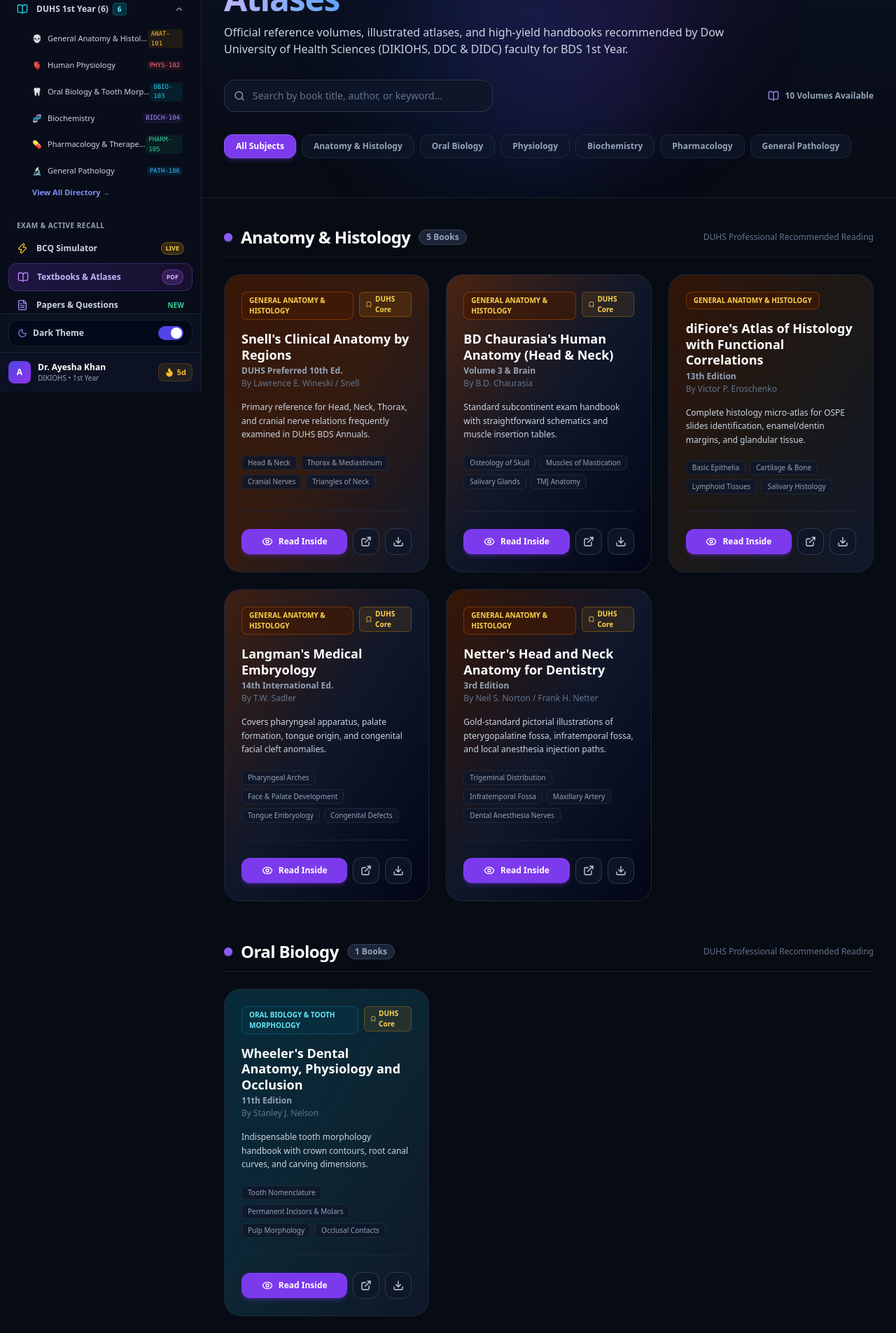
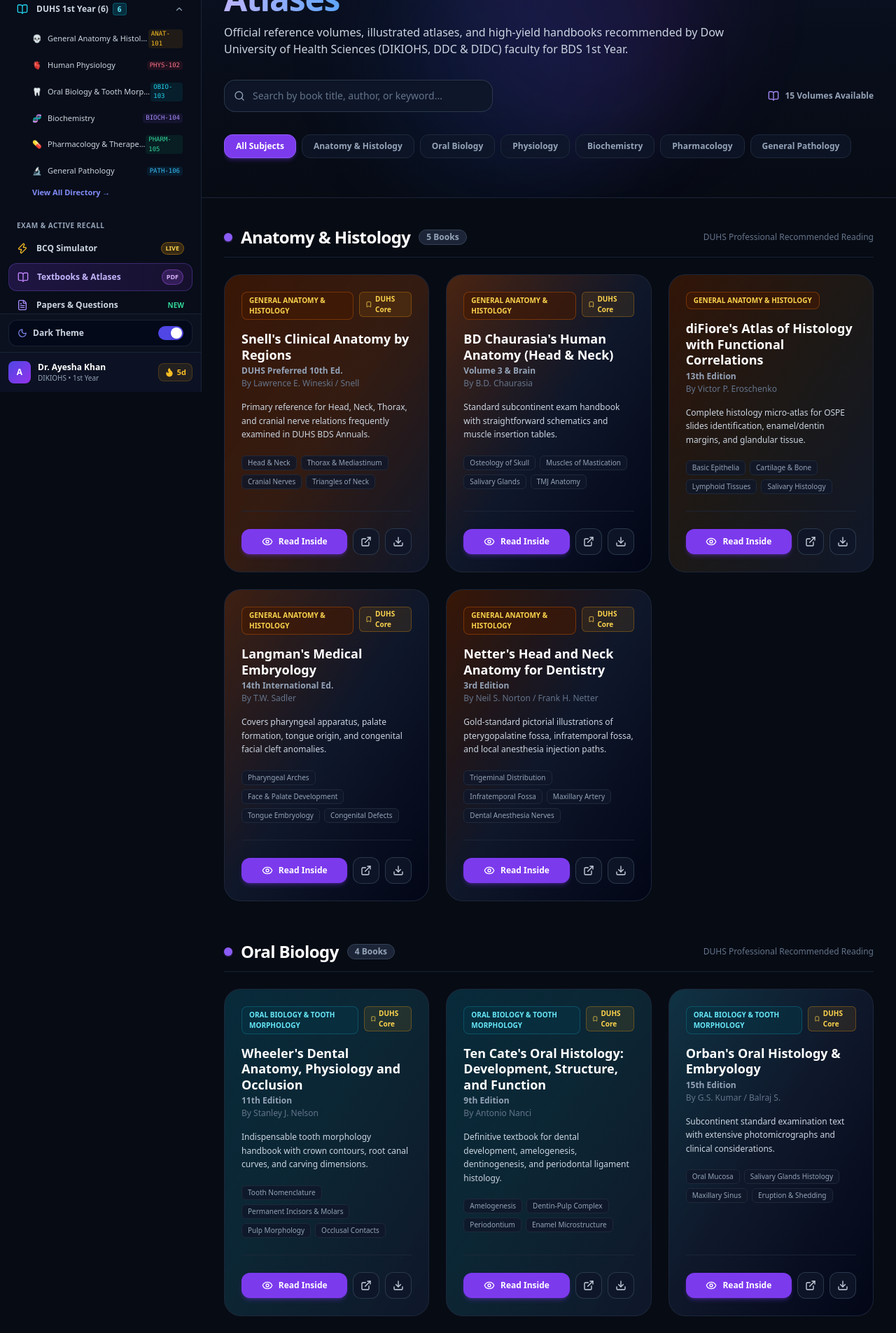
Before and after one commit to mkazkhan28/mulbureymind-, a Next.js app: page /books in a window 1280 px wide. Shown: the part 240-2145 px from the top of the page at 70% size. Built offline with nearby package versions, Linux system fonts and the light colour scheme.

Commit message:
Add Oral Biology and Biochemistry textbooks to digital library

```diff
--- a/src/app/books/page.tsx
+++ b/src/app/books/page.tsx
@@ -122,6 +122,54 @@
     isHighYield: true,
     premium: false,
   },
+  {
+    id: "oral-book-2",
+    title: "Ten Cate's Oral Histology: Development, Structure, and Function",
+    edition: "9th Edition",
+    authors: "Antonio Nanci",
+    driveId: "1yJv--nUkoKPPEDaJF78-wCXVyCcfUV8X",
+    subjectId: "oral-bio",
+    subjectName: "Oral Biology & Tooth Morphology",
+    subjectColor: "text-cyan-400",
+    badgeColor: "bg-cyan-950/60 border-cyan-700/50 text-cyan-300",
+    coverGradient: "from-cyan-950/80 via-cyan-900/40 to-slate-900",
+    description: "Definitive textbook for dental development, amelogenesis, dentinogenesis, and periodontal ligament histology.",
+    topicsCovered: ["Amelogenesis", "Dentin-Pulp Complex", "Periodontium", "Enamel Microstructure"],
+    isHighYield: true,
+    premium: false,
+  },
+  {
+    id: "oral-book-3",
+    title: "Orban's Oral Histology & Embryology",
+    edition: "15th Edition",
+    authors: "G.S. Kumar / Balraj S.",
+    driveId: "1u6coSsofZRr5wAPJ_cLc5KruOINJEnFW",
+    subjectId: "oral-bio",
+    subjectName: "Oral Biology & Tooth Morphology",
+    subjectColor: "text-cyan-400",
+    badgeColor: "bg-cyan-950/60 border-cyan-700/50 text-cyan-300",
+    coverGradient: "from-cyan-900/60 via-slate-900 to-slate-950",
+    description: "Subcontinent standard examination text with extensive photomicrographs and clinical considerations.",
+    topicsCovered: ["Oral Mucosa", "Salivary Glands Histology", "Maxillary Sinus", "Eruption & Shedding"],
+    isHighYield: true,
+    premium: false,
+  },
+  {
+    id: "oral-book-4",
+    title: "Essentials of Oral Biology",
+    edition: "Oral Anatomy, Histology, Physiology & Embryology",
+    authors: "Majid Sanatkhani / Preclinical BDS Series",
+    driveId: "1gHL7iQuGdSMsqVCixP_Gx-gP2Jb3yyNd",
+    subjectId: "oral-bio",
+    subjectName: "Oral Biology & Tooth Morphology",
+    subjectColor: "text-cyan-400",
+    badgeColor: "bg-cyan-950/60 border-cyan-700/50 text-cyan-300",
+    coverGradient: "from-cyan-950/70 via-stone-900 to-slate-900",
+    description: "High-yield concise review and exam-focused summary notes for rapid revision before professional theory vivas.",
+    topicsCovered: ["Cementogenesis", "Alveolar Bone", "Temporomandibular Joint", "Age Changes"],
+    isHighYield: false,
+    premium: false,
+  },
 
   // ── PHYSIOLOGY BOOKS (ADDITIONAL DUHS REFERENCES) ──
   {
@@ -147,7 +195,7 @@
     title: "Lippincott Illustrated Reviews: Biochemistry",
     edition: "8th Edition",
     authors: "Denise R. Ferrier",
-    driveId: "PASTE_LIPPINCOTT_PDF_ID",
+    driveId: "11gGH7bXMc3GC5XuYeVCJoEzUvXtToFYU",
     subjectId: "biochem",
     subjectName: "Biochemistry & Molecular Genetics",
     subjectColor: "text-purple-400",
@@ -156,6 +204,38 @@
     description: "Concise metabolism roadmaps, enzyme kinetics, and vitamin functions required for DUHS BDS biochemistry.",
     topicsCovered: ["Carbohydrate Metabolism", "Enzymology", "Vitamins & Minerals", "Fluoride & Bone Matrix"],
     isHighYield: true,
+    premium: false,
+  },
+  {
+    id: "biochem-book-2",
+    title: "Harper's Illustrated Biochemistry",
+    edition: "32nd Edition",
+    authors: "Peter J. Kennelly / Kathleen M. Botham",
+    driveId: "19xgJPTNDaWK7F8211h1S6141TXC9mjsS",
+    subjectId: "biochem",
+    subjectName: "Biochemistry & Molecular Genetics",
+    subjectColor: "text-purple-400",
+    badgeColor: "bg-purple-950/60 border-purple-700/50 text-purple-300",
+    coverGradient: "from-purple-900/60 via-slate-900 to-slate-950",
+    description: "Authoritative medical biochemistry standard reference with extensive clinical correlations and metabolic pathways.",
+    topicsCovered: ["Bioenergetics", "Protein Structure", "Lipid Metabolism", "Molecular Genetics"],
+    isHighYield: true,
+    premium: false,
+  },
+  {
+    id: "biochem-book-3",
+    title: "Chatterjea's Textbook of Medical Biochemistry",
+    edition: "8th Edition",
+    authors: "MN Chatterjea / Rana Shinde",
+    driveId: "1VMwfL7t709MtysfzTE7zNpCNg0lVmxmR",
+    subjectId: "biochem",
+    subjectName: "Biochemistry & Molecular Genetics",
+    subjectColor: "text-purple-400",
+    badgeColor: "bg-purple-950/60 border-purple-700/50 text-purple-300",
+    coverGradient: "from-purple-950/70 via-stone-900 to-slate-900",
+    description: "Exam-oriented biochemistry guide with clinical case discussions and question-answer patterns.",
+    topicsCovered: ["Clinical Enzymology", "Mineral Metabolism", "Hemoglobin & Porphyrins", "Acid-Base Balance"],
+    isHighYield: false,
     premium: false,
   },
 
```
